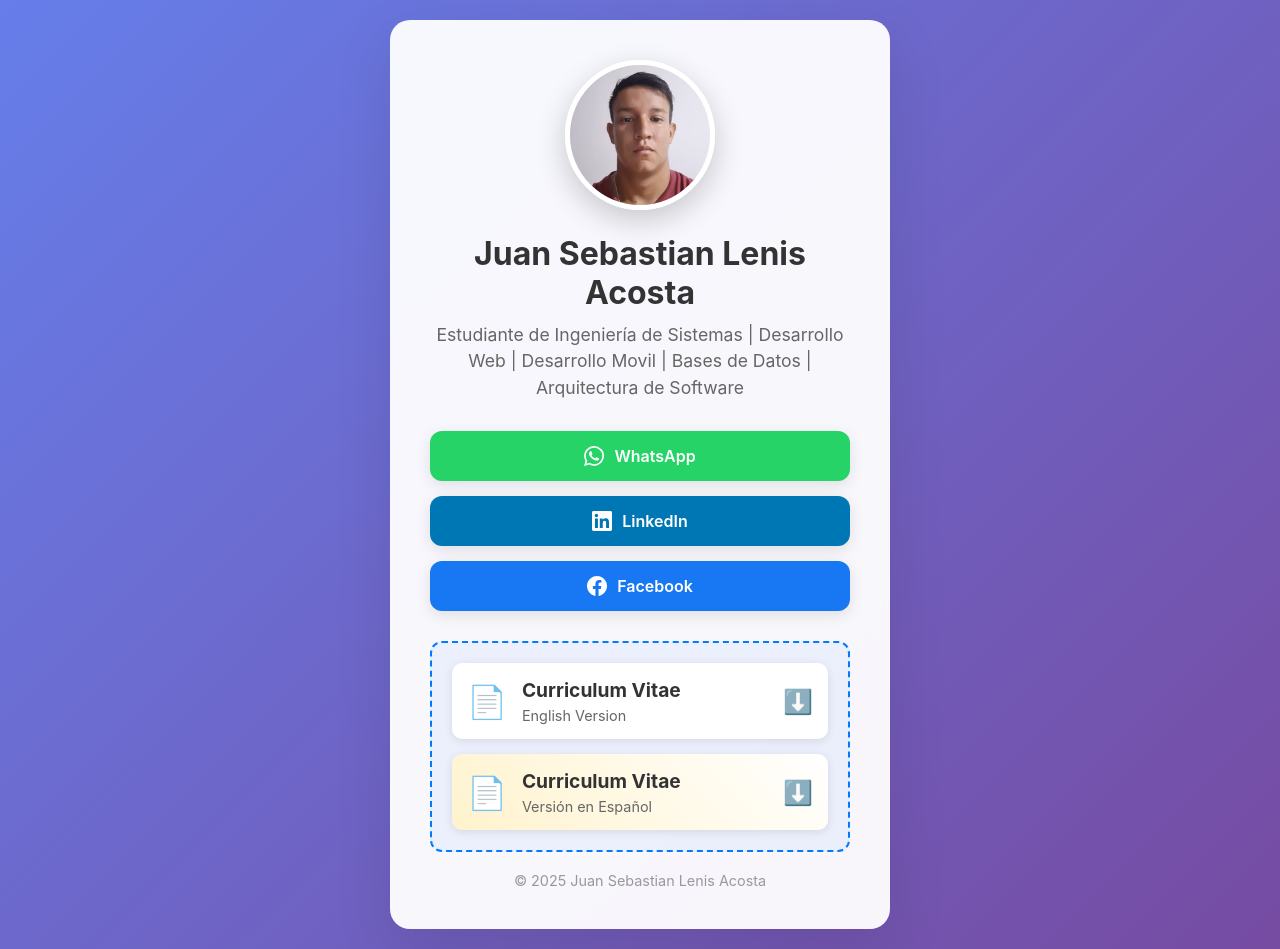
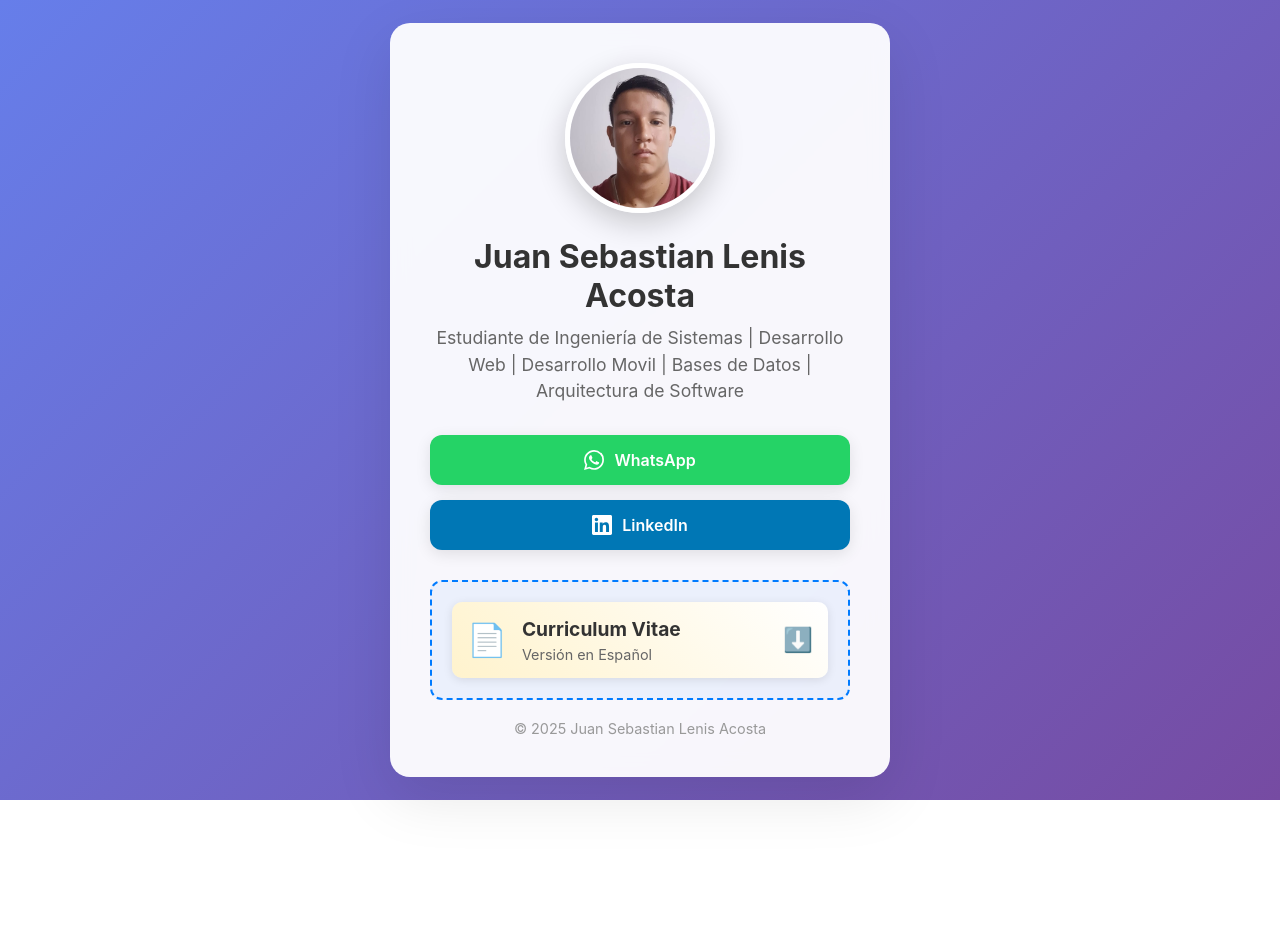
Before and after one commit to sjlenis/personal, a plain HTML site: page index.html in a window 1280 px wide. After the commit the page ends 800 px from the top, so only its background shows below. Drawn offline with Linux system fonts and the light colour scheme.

Commit message:
Add files via upload

```diff
--- a/index.html
+++ b/index.html
@@ -35,24 +35,11 @@
                 LinkedIn
             </a>
 
-            <a href="#" class="social-btn facebook" id="facebookBtn">
-                <svg width="20" height="20" viewBox="0 0 24 24" fill="currentColor">
-                    <path d="M24 12.073c0-6.627-5.373-12-12-12s-12 5.373-12 12c0 5.99 4.388 10.954 10.125 11.854v-8.385H7.078v-3.47h3.047V9.43c0-3.007 1.792-4.669 4.533-4.669 1.312 0 2.686.235 2.686.235v2.953H15.83c-1.491 0-1.956.925-1.956 1.874v2.25h3.328l-.532 3.47h-2.796v8.385C19.612 23.027 24 18.062 24 12.073z"/>
-                </svg>
-                Facebook
-            </a>
         </div>
 
         <!-- Sección de CV -->
         <div class="cv-section">
-            <div class="cv-item" onclick="downloadCV('en')">
-                <div class="pdf-icon">📄</div>
-                <div class="cv-content">
-                    <h3>Curriculum Vitae</h3>
-                    <p>English Version</p>
-                </div>
-                <div class="download-icon">⬇️</div>
-            </div>
+
 
             <div class="cv-item spanish" onclick="downloadCV('es')">
                 <div class="pdf-icon">📄</div>
--- a/script.js
+++ b/script.js
@@ -2,20 +2,17 @@
 const socialLinks = {
     whatsapp: "https://wa.me/573172154034", // Reemplaza con tu número de WhatsApp
     linkedin: "https://www.linkedin.com/in/juan-sebastian-lenis-acosta-877262382/", // Reemplaza con tu perfil de LinkedIn
-    facebook: "https://www.facebook.com/sebastian.lenisacosta.5" // Reemplaza con tu perfil de Facebook
 };
 
 // Configuración de archivos CV
 const cvFiles = {
-    en: "cv-juan-sebastian-lenis-english.pdf", // Nombre del archivo CV en inglés
-    es: "cv-juan-sebastian-lenis-español.pdf"  // Nombre del archivo CV en español
+    es: "Hoja de Vida.pdf"  // Nombre del archivo CV en español
 };
 
 // Función para inicializar los enlaces de redes sociales
 function initSocialLinks() {
     document.getElementById('whatsappBtn').href = socialLinks.whatsapp;
     document.getElementById('linkedinBtn').href = socialLinks.linkedin;
-    document.getElementById('facebookBtn').href = socialLinks.facebook;
 }
 
 // Función para descargar CV
--- a/styles.css
+++ b/styles.css
@@ -112,14 +112,6 @@ body {
     background: #005885;
 }
 
-.facebook {
-    background: #1877F2;
-    color: white;
-}
-
-.facebook:hover {
-    background: #0d47a1;
-}
 
 .cv-section {
     border: 2px dashed #007bff;
```
Also changed, not shown: 1 other file.
